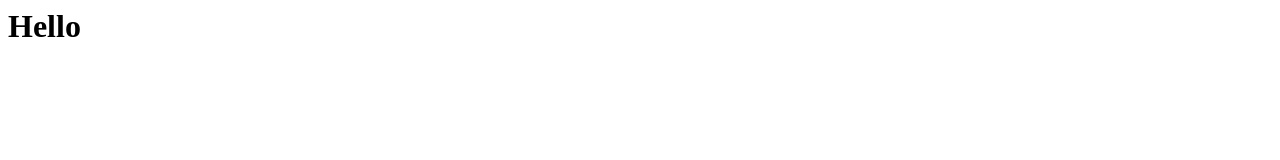
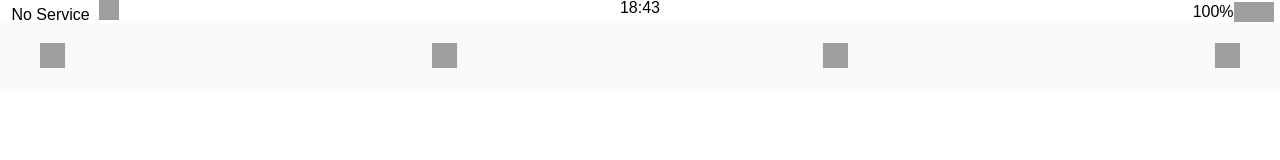
Before and after one commit to unknown00707/kokoa-clone-2024, a plain HTML site: page friends.html in a window 1280 px wide. Drawn offline with Linux system fonts and the light colour scheme; grey boxes are pictures that could not be loaded.

Commit message:
Crate nav
Crate nav

```diff
--- /dev/null
+++ b/css/components/nav-bar.css
@@ -0,0 +1,14 @@
+.nav {
+    background-color: #f9f9fa;
+    padding: 20px 40px;
+}
+
+.nav__list {
+    display: flex;
+    justify-content: space-between;
+}
+
+img {
+    width: 25px;
+    height: 25px;
+}
--- a/css/styles.css
+++ b/css/styles.css
@@ -2,6 +2,7 @@
 @import 'variables.css';
 /* Components */
 @import 'components/status-bar.css';
+@import 'components/nav-bar.css';
 
 /* Screens */
 @import 'screens/login.css';
--- a/friends.html
+++ b/friends.html
@@ -1 +1,56 @@
-<h1>Hello</h1>
+<!DOCTYPE html>
+<html lang="en">
+    <head>
+        <link rel="stylesheet" href="css/styles.css" />
+        <meta charset="UTF-8" />
+        <meta name="viewport" content="width=device-width, initial-scale=1.0" />
+        <title>Friends - Kokoa Clone</title>
+    </head>
+    <body>
+        <div class="status-bar">
+            <div class="status-bar__column">
+                <span>No Service</span>
+                <img src="https://cdn-icons-png.flaticon.com/512/260/260318.png" class="wifi" />
+            </div>
+            <div class="status-bar__column">
+                <span>18:43</span>
+            </div>
+            <div class="status-bar__column">
+                <span>100%</span>
+                <img
+                    src="https://cdn.icon-icons.com/icons2/1489/PNG/512/mediumchargebattery_102654.png"
+                    class="battery"
+                />
+                <img src="https://cdn-icons-png.flaticon.com/512/657/657003.png" class="bolt" />
+            </div>
+        </div>
+
+        <nav class="nav">
+            <ul class="nav__list">
+                <li class="nav__btn">
+                    <a class="nav__link" href="friends.html"
+                        ><img class="friends" src="https://cdn-icons-png.flaticon.com/512/3106/3106773.png"
+                    /></a>
+                </li>
+                <li class="nav__btn">
+                    <a class="nav__link" href="#"
+                        ><img
+                            class="chats"
+                            src="https://cdn.icon-icons.com/icons2/1580/PNG/512/2849821-chat-interface-media-multimedia-social-speak_107989.png"
+                        />
+                    </a>
+                </li>
+                <li class="nav__btn">
+                    <a class="nav__link" href="#"
+                        ><img class="scop" src="https://cdn-icons-png.flaticon.com/512/3891/3891809.png" />
+                    </a>
+                </li>
+                <li class="nav__btn">
+                    <a class="nav__link" href="#">
+                        <img class="dots" src="https://cdn-icons-png.flaticon.com/512/17/17764.png" />
+                    </a>
+                </li>
+            </ul>
+        </nav>
+    </body>
+</html>
```
Also changed, not shown: index.html (+13 -13 lines).
